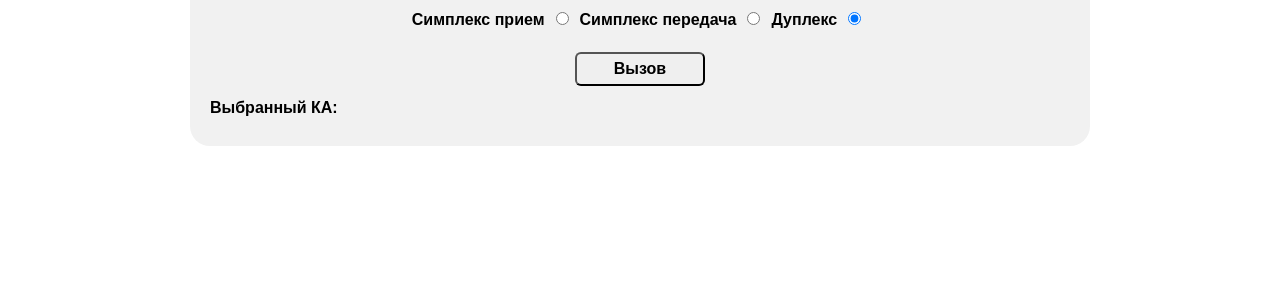
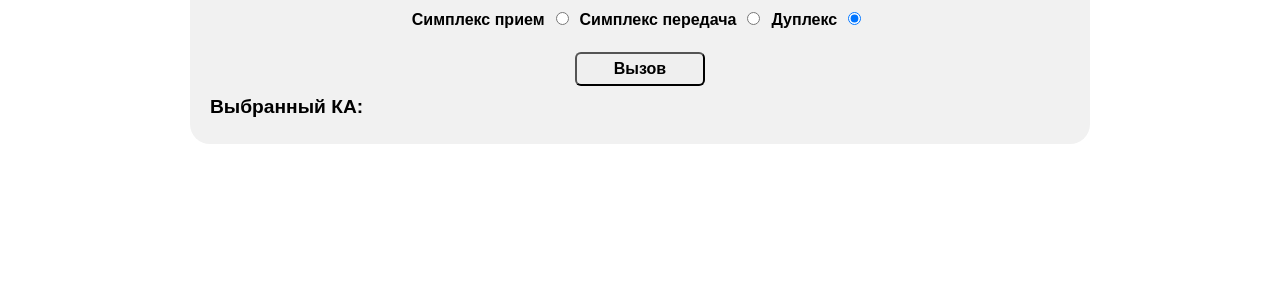
Before and after one commit to Aleksandrskm/RSS-SURR, a Flask app: page /call__simulator in a window 1280 px wide. Shown: the part 437-737 px from the top of the page. Run offline with Flask 3, Linux system fonts and the light colour scheme.

Commit message:
редактирование логов

```diff
--- a/website/static/css/style.css
+++ b/website/static/css/style.css
@@ -481,6 +481,9 @@ body {
     margin-left: 90%;
     margin-right: 0%;
 }
+.header-log{
+    font-size: calc(1.2rem);
+}
 /*.container{
     display: flex;
     flex-direction: row;
--- a/website/static/js/index.js
+++ b/website/static/js/index.js
@@ -161,12 +161,13 @@ async function calculateFirstAvailableInterval(data){
           setTimeout(function(){
             console.log(respons.Nomera_zanyatyih_yacheek);
              postRelaeseFrRes(respons.Nomera_zanyatyih_yacheek,result.satellite_id).then(()=>{
-              document.querySelector('.information_request').innerHTML+=` <br><div>Завершение сеанса связи: </div>`;
+              document.querySelector('.information_request').innerHTML+=` <br><div style="font-size: calc(1.2rem);">Завершение сеанса связи: </div>`;
               document.querySelector('.information_request').innerHTML+=`<div>Каналы освобождены</div>`;
               document.querySelector('.information_request').innerHTML+=`<div> Продолжительность вызова ${randTime/1000} секунд</div>`;
               const dataEndCall=new Date();
               document.querySelector('.information_request').innerHTML+=` <div>Время завершения вызова ${String(dataEndCall)}:</div> <br>`;
-              document.getElementById('response3').innerHTML+=`<br><div>Завершение сеанса связи:</div>`;
+              document.getElementById('response3').innerHTML+=`<br><div style="
+              font-size: calc(1.2rem);">Завершение сеанса связи:</div>`;
               document.getElementById('response3').innerHTML+=`<div>Каналы очищены</div>`;
               document.getElementById('response3').innerHTML+=`<div>Время очистки каналов ${String(dataEndCall)}</div>`;
              });
@@ -185,7 +186,7 @@ async function calculateFirstAvailableInterval(data){
           setTimeout(function(){
 
             postRelaeseFrRes(response.Nomera_zanyatyih_yacheek,result.satellite_id).then(()=>{
-              document.querySelector('.information_request').innerHTML+=` <br><div>Завершение сеанса связи: </div>`;
+              document.querySelector('.information_request').innerHTML+=` <br><div style="font-size: calc(1.2rem);">Завершение сеанса связи: </div>`;
               document.querySelector('.information_request').innerHTML+=` <div>Каналы освобождены  </div>`;
               document.querySelector('.information_request').innerHTML+=` <div> Продолжительность вызова ${randTime/1000} секунд</div>`;
               const dataEndCall=new Date();
@@ -237,7 +238,8 @@ function createResponse(result,data){
    else{
     for (const [key, values] of Object.entries(value)){
       if (key=='duration_in_sec') {
-        document.getElementById('response3').innerHTML+=`<div> total_duration_in_sec: ${values}</div> <br><span>Вызов:</span>`;
+        document.getElementById('response3').innerHTML+=`<div> total_duration_in_sec: ${values}</div> <br><span style="
+        font-size: calc(1.2rem);">Вызов:</span>`;
       }
       else  if (key=='end_datetime_iso') {
         document.getElementById('response3').innerHTML+=`<div>${key}: ${values}</div>`;
@@ -262,7 +264,8 @@ function createResponse(result,data){
   for (const [key, value] of Object.entries(data)) {
     if (typeof(value)!='object') {
       if (key=='start_datetime_iso') {
-        createInformationRequest.innerHTML+=`<br><div>Характеристики абонента:</div>`;
+        createInformationRequest.innerHTML+=`<br><div style="
+        font-size: calc(1.2rem);">Характеристики абонента:</div>`;
         createInformationRequest.innerHTML+=`<div>Время начала вызова: ${value}</div>`;
         document.getElementById('response3').innerHTML+=`<div>Время начала вызова: ${value}` ;
       }
@@ -277,7 +280,8 @@ function createResponse(result,data){
    else{
     for (const [key, values] of Object.entries(value)){
       if (key=='name') {
-        createInformationRequest.innerHTML+=`<div>Характеристики КА:</div>`;
+        createInformationRequest.innerHTML+=`<div style="
+        font-size: calc(1.2rem);">Характеристики КА:</div>`;
         createInformationRequest.innerHTML+=`<div>Наименование КА: ${result.satellite_name} ${values}</div>`;
       }
       else if (key=='lat') {
--- a/website/templates/call__simulator.html
+++ b/website/templates/call__simulator.html
@@ -40,7 +40,7 @@
             <button id="task-btn_sim" onclick="">Вызов</button>
         </div>
 
-        <span>Выбранный КА:</span>
+        <div class="header-log">Выбранный КА:</div>
 
         <span id="response3"></span>
 
```
